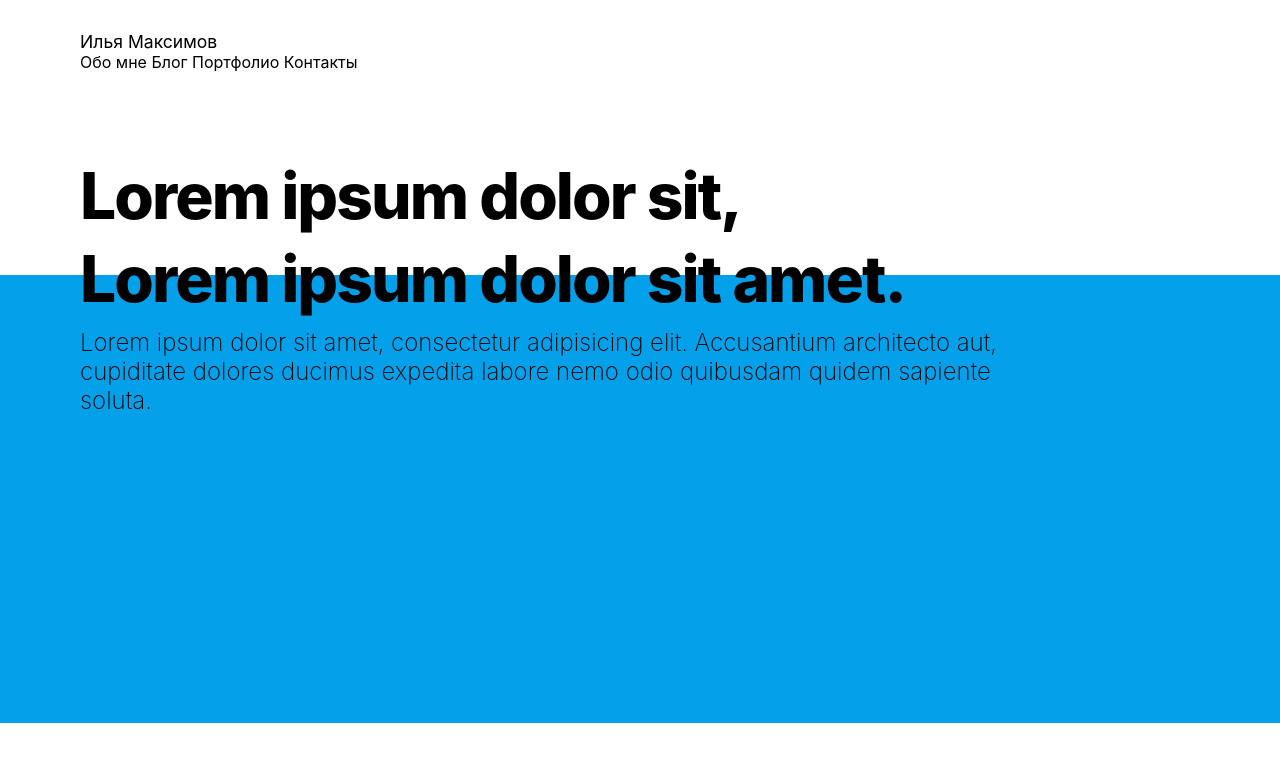
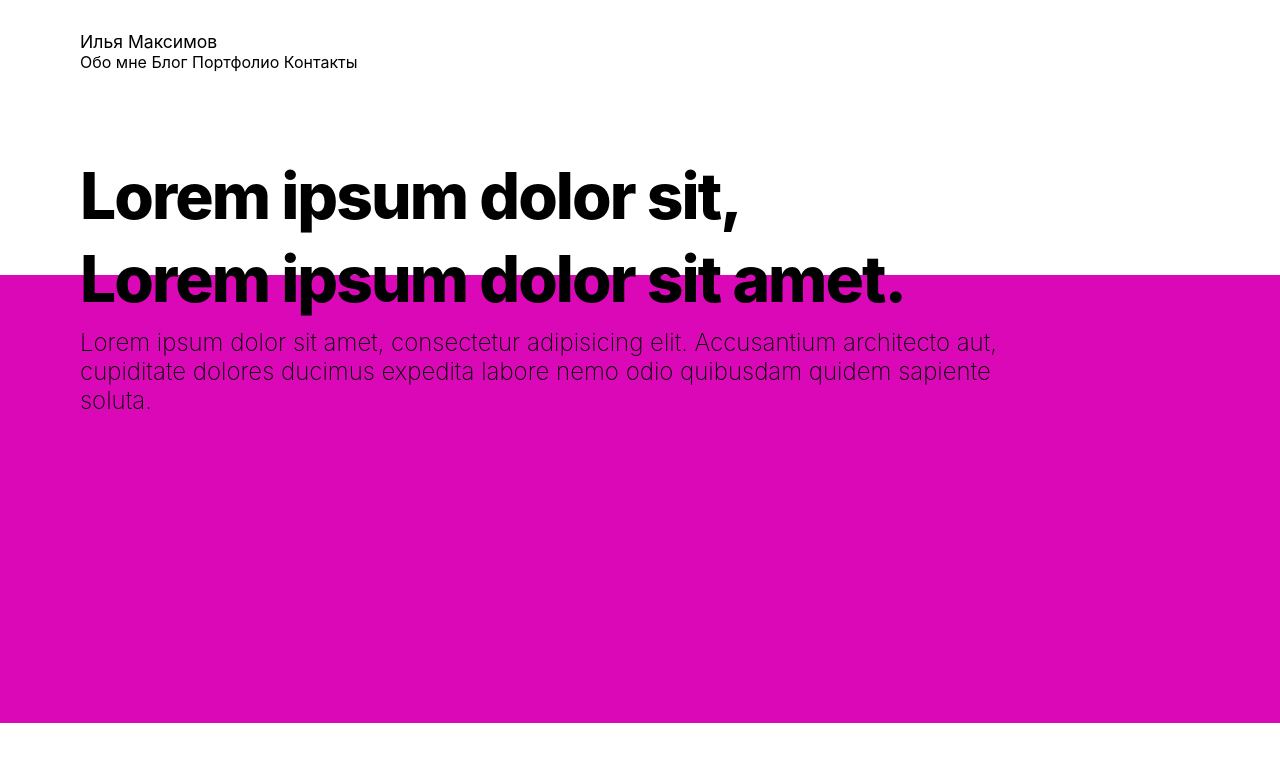
Before and after one commit to FlipiFloppy/svelte-test, a SvelteKit app: page / in a window 1280 px wide. Shown: the top 762 px of the page. Built offline with nearby package versions, Linux system fonts and the light colour scheme.

Commit message:
add main page and nav

```diff
--- a/src/routes/+page.svelte
+++ b/src/routes/+page.svelte
@@ -67,7 +67,7 @@
     }
 
     .background-div {
-        background-color: rgb(4, 160, 233);
+        background-color: rgb(219, 8, 184);
         width: 100%;
         height: 56vh;
         margin: -160px auto;
```
